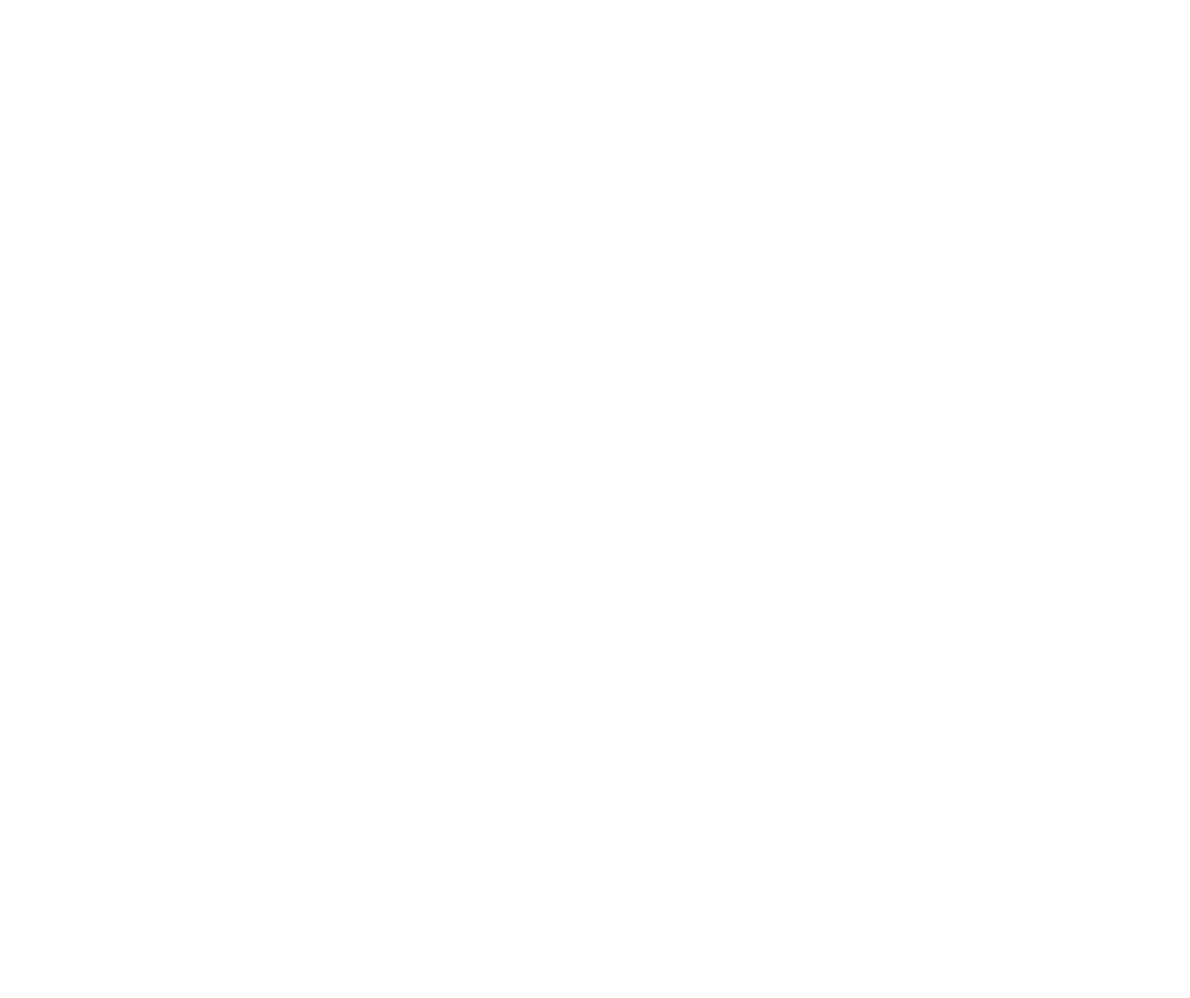
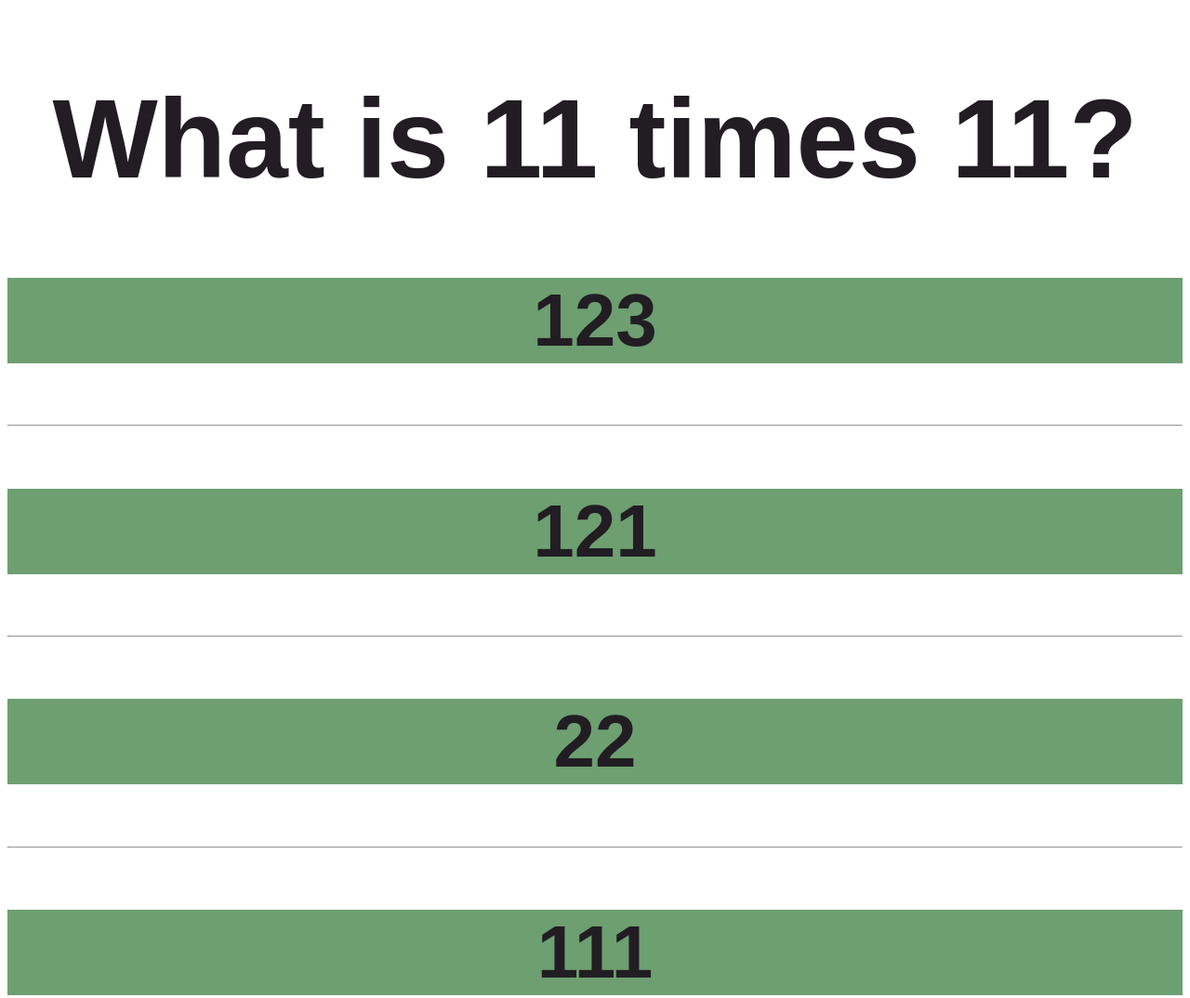
Before and after one commit to tristan-png/mathquestion1, a plain HTML site: page index.html in a window 1280 px wide. Shown: the whole page at 93% size. Before the commit the page ends 800 px from the top, so only its background shows below. Drawn offline with Linux system fonts and the light colour scheme.

Commit message:
added the question

```diff
--- a/index.html
+++ b/index.html
@@ -2,7 +2,7 @@
 <html lang="en">
 <head>
   <meta charset="utf-8">
-  <title>MATH/die</title>
+  <title>Question 1</title>
   <meta name="description" content="Question 1">
   <style>
 
@@ -11,6 +11,7 @@
     color: #221d23;
     font-family: sans-serif;
     font-size: 7.5em;
+    text-align: center;
 
     }
 
@@ -20,6 +21,7 @@
     color: #221d23;
     font-family: sans-serif;
     font-size: 5em;
+    text-align: center;
 
     }
 
@@ -27,6 +29,7 @@
 
     font-family: sans-serif;
     font-size: 3.5em;
+    text-align: center;
 
     }
 
@@ -34,4 +37,12 @@
 </head>
 
 <body>
+  <h1>What is 11 times 11?</h1>
+  <h2>123</h2>
+  <hr>
+  <h2>121</h2>
+  <hr>
+  <h2>22</h2>
+  <hr>
+  <h2>111</h2>
 </body>
```
